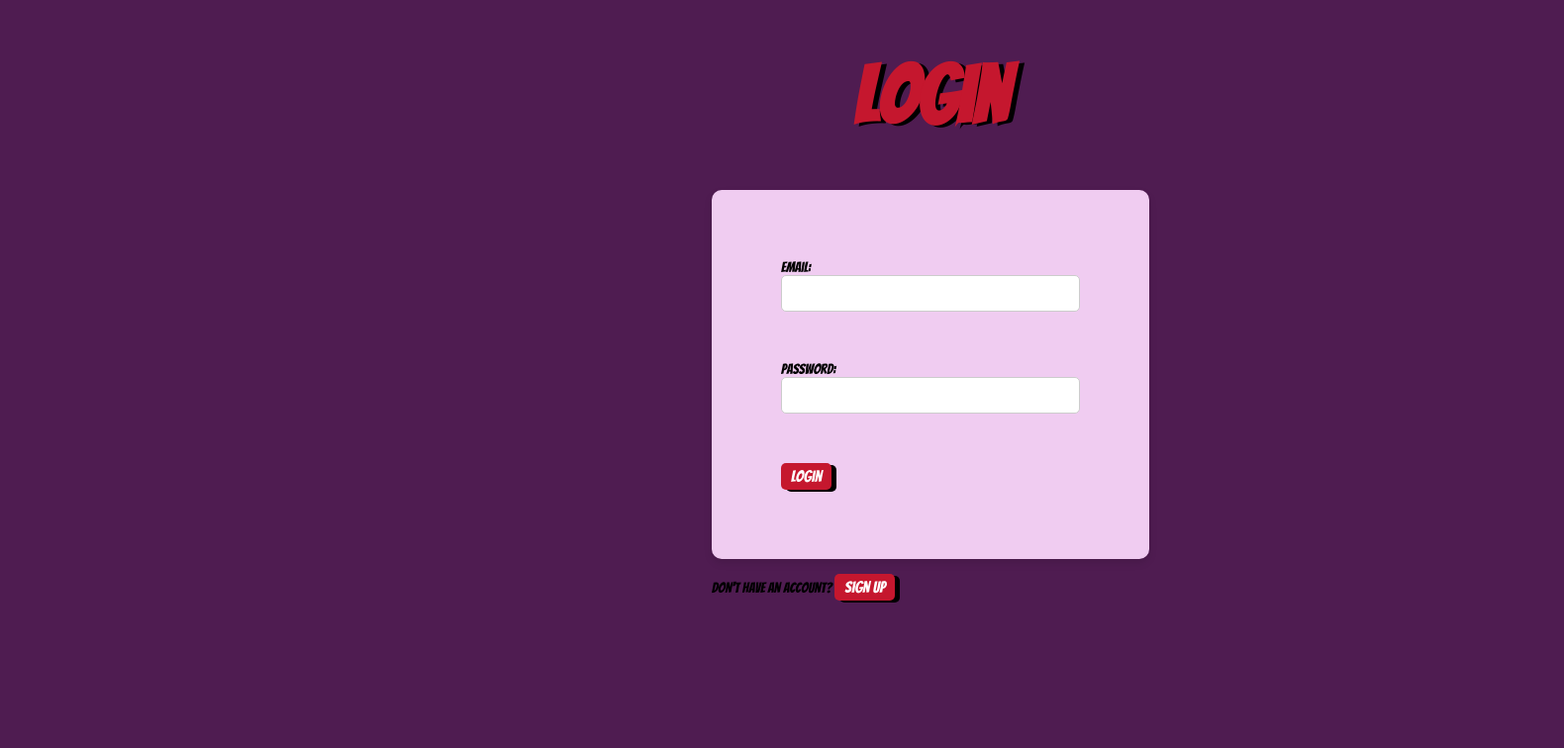
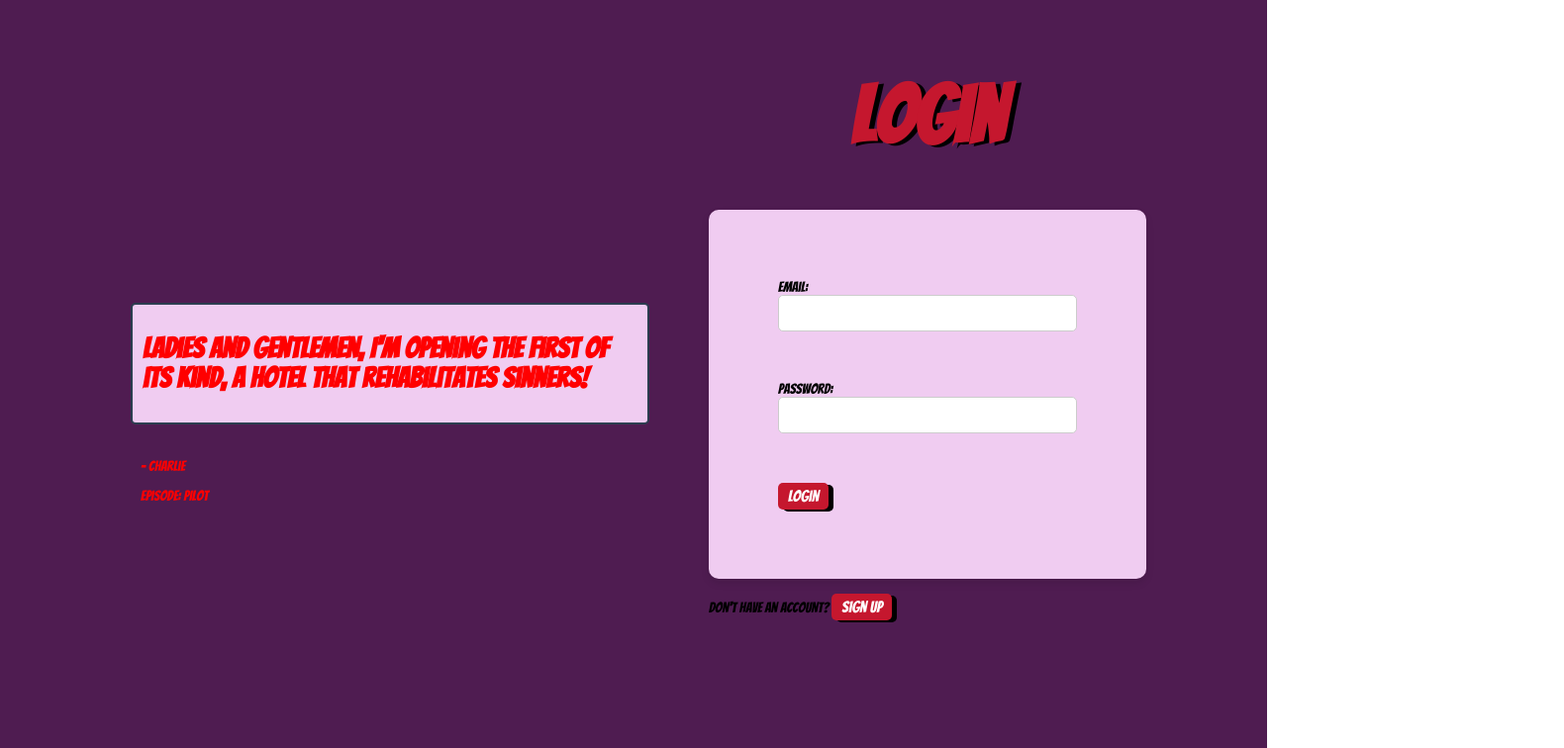
Before and after one commit to LilyBurton/helluva-challenge, a React (Create React App) app: page /login in a window 1280 px wide. Shown: the top 756 px of the page at 99% size, 1580 px wide, since content can reach past the window. Built offline with nearby package versions, Linux system fonts and the light colour scheme; a web font is replaced by a local one.

Commit message:
Stylizing login page

```diff
--- /dev/null
+++ b/src/APIQuotes.js
@@ -0,0 +1,42 @@
+import { useState, useRef, useEffect } from 'react'
+
+
+const sampleQuotes = [
+    {
+        id: 1,
+        quote: "Ladies and gentlemen, I'm opening the first of its kind, a hotel that rehabilitates sinners!",
+        character: "Charlie",
+        episode: "Pilot"
+    },
+    {
+        id: 2,
+        quote: "Hi there! I'm Blitzo, the 'o' is silent, and I'm the founder of I.M.P! Are you a piece of shit who got yourself sent to Hell, or are you an innocent soul who got FUCKED over by someone else?!",
+        character: "Blitzo",
+        episode: "Murder Family"
+    }
+]
+
+const APIQuotes = () => {
+    const [quoteGenerator, setQuoteGenerator] = useState([])
+    const count = useRef(0)
+
+    useEffect(() => {
+        const randomIndex = Math.floor(Math.random() * sampleQuotes.length)
+        setQuoteGenerator(sampleQuotes[randomIndex])
+        count.current = randomIndex
+    })
+
+  return (
+    <div className="quote-container">
+        <div className = "quote-generator">
+            <h1 className="main-quote">{quoteGenerator.quote}</h1>
+        </div>
+        <div className="small-text">
+            <p>- {quoteGenerator.character}</p>
+            <p>Episode: {quoteGenerator.episode}</p>
+        </div>
+    </div>
+  )
+}
+
+export default APIQuotes
--- a/src/App.css
+++ b/src/App.css
@@ -231,13 +231,12 @@ button.trope-button.hard:hover { background-color: #D72638; }
 
 .login {
   display: flex;
-  flex-direction: column;
   align-items: center;
   justify-content: center;
-  height: 100vh;
-  width: 100%;
+  gap: 50px; /* Space between quote and login box */
+  min-height: 100vh;
+  padding: 20px;
   background-color: #4F1C51;
-  padding-left: 300px;
 }
 
 .auth-form-title {
@@ -293,3 +292,26 @@ button.trope-button.hard:hover { background-color: #D72638; }
   transform: scale(1.2);
 
 }
+.quote-container {
+  float: left;
+  margin: 10px;
+}
+.quote-generator {
+   font-family: 'Bangers', cursive;
+  font-size: 0.9rem;
+  border: 2px solid #2c3e50;
+  background-color: #f0ccf1;
+  max-width: 500px;
+  color: red;
+  padding: 10px;
+  border-radius: 5px;
+  margin-bottom: 10px; /* Space between quote and small-text */
+}
+
+.small-text {
+  font-family: 'Bangers', cursive;
+  font-size: 0.9rem;
+  max-width: 500px;
+  color: red;
+  padding: 10px;
+}
--- a/src/App.js
+++ b/src/App.js
@@ -4,6 +4,7 @@ import CharacterGenerator from './CharacterGenerator';
 import { BrowserRouter as Router, Routes, Route } from 'react-router-dom';
 import './App.css';
 import AuthForm from './AuthForm';
+import APIQuotes from './APIQuotes';
 
 function App() {
   const [selectedShow, setSelectedShow] = useState('');
@@ -46,6 +47,7 @@ function App() {
       <Routes>
         <Route path="/login" element={
           <div className="login">
+            <APIQuotes />
             <AuthForm />
           </div>
         } />
--- a/src/CharacterGenerator.js
+++ b/src/CharacterGenerator.js
@@ -40,15 +40,11 @@ const CharacterGenerator = ({ selectedShow, onCharacterGenerated }) => {
           else setHelluvaCharacters(data.characters || []);
         })
         .catch((error) => {
-          console.error(`Error fetching ${selectedShow} characters:`, error);
           if (selectedShow === "Hazbin Hotel") setHazbinCharacters([]);
           else setHelluvaCharacters([]);
         });
     }
   }, [selectedShow]);
-
-  console.log('Hazbin characters:', hazbinCharacters);
-  console.log('Helluva characters:', helluvaCharacters);
 
   useEffect(() => {
     if (!isCycling) return;
```
